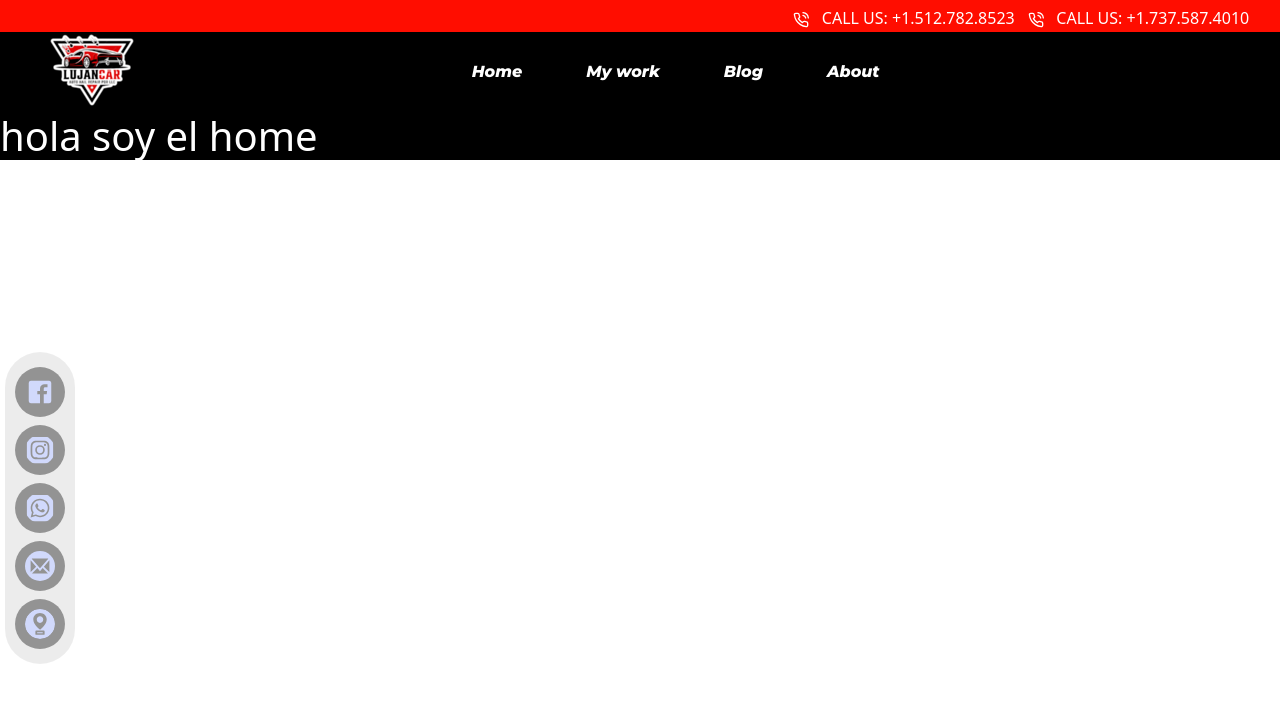
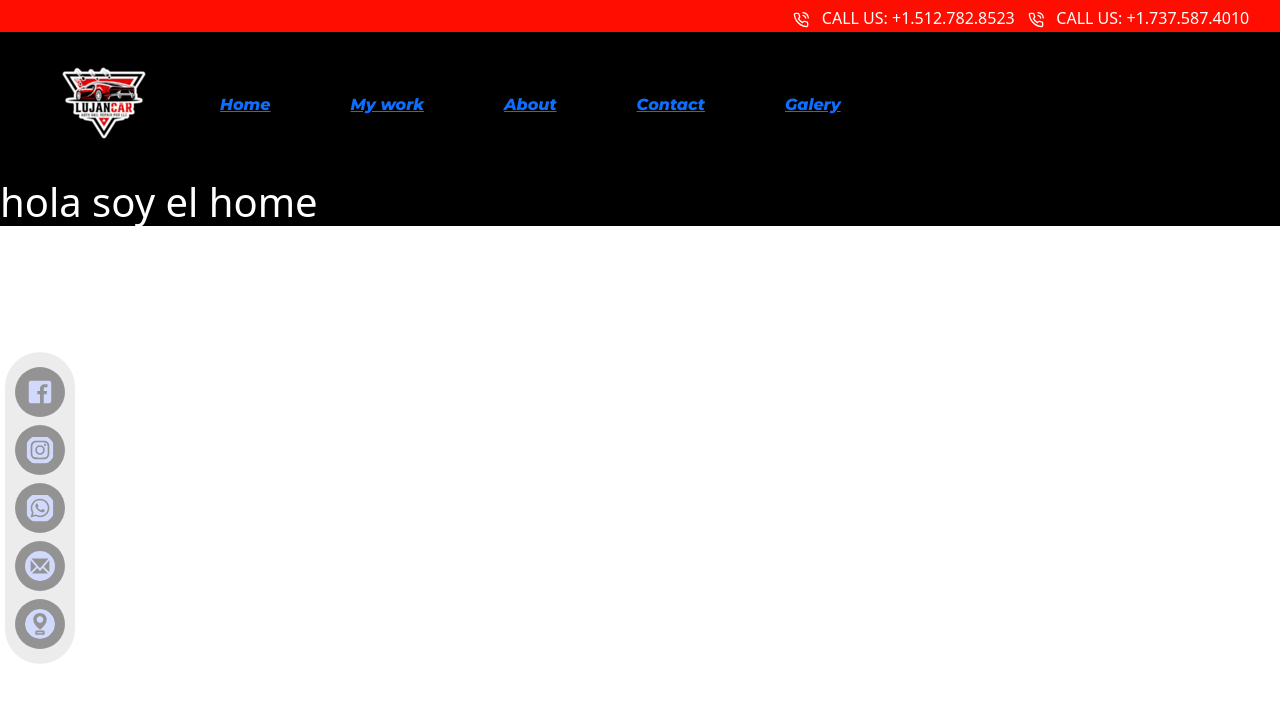
Before and after one commit to DoangCespedes/Lujancar, a React (Vite) app: page / in a window 1280 px wide. Shown: the top 702 px of the page. Built offline with nearby package versions, Linux system fonts and the light colour scheme.

Commit message:
cambiando el navbar

```diff
--- a/src/Core/infrastructure/components/navBar/NavBar.jsx
+++ b/src/Core/infrastructure/components/navBar/NavBar.jsx
@@ -1,19 +1,17 @@
-import { useRef,useState } from "react";
-import { FaBars, FaTimes } from "react-icons/fa";
+// import { useRef,useState } from "react";
+// import { FaBars, FaTimes } from "react-icons/fa";
+import Container from 'react-bootstrap/Container';
+import Nav from 'react-bootstrap/Nav';
+import Navbar from 'react-bootstrap/Navbar';
+import NavDropdown from 'react-bootstrap/NavDropdown';
+
 import {FiPhoneCall} from "react-icons/fi";
 import { NavLink } from "react-router-dom";
 import logo from '../../../../assets/logo.png';
 import "./Style.css";
 
 export const NavBar= () => {
-    const navRef = useRef();
 
-    const [active, setActive] = useState(true)
-    const showNavBar = () => {
-        navRef.current.classList.toggle("responsive_nav");
-        setActive(false)
-        setActive(true)
-    }
 
   return (
     <>
@@ -21,29 +19,45 @@ export const NavBar= () => {
         <p className="red-top"> <span><FiPhoneCall/></span> CALL US: +1.512.782.8523 <span><FiPhoneCall/></span> CALL US: +1.737.587.4010</p>
         </div>
         <header>
-            {/* <h3  className="logo">Logo</h3> */}
-            <img src={logo} alt='log' className="logo"/>
-            <nav ref={navRef}>
-                <NavLink to='/'>Home</NavLink>
-                <NavLink to='/mywork'>My work</NavLink>
-                {active === false &&
-                    <img src={logo} alt='log' className="logo"/>
-                }
-                <NavLink to='/'>Blog</NavLink>
-                <NavLink to='/about'>About</NavLink>
-                <button onClick={showNavBar} className="nav-btn nav-close-btn">
-                    {active === false &&
-                        <FaTimes/>
-                    }
-                </button>
+            <Navbar expand="lg" >
+                <Container>
+                    <Navbar.Brand>
+                        <img src={logo} alt='log' className="logo"/>
+                    </Navbar.Brand>
+                    <Navbar.Toggle aria-controls="basic-navbar-nav" />
+                    <Navbar.Collapse id="basic-navbar-nav">
+                    <Nav className="me-auto">
+                        <Nav.Link className='links'>
+                            <NavLink to='/'>Home</NavLink>
+                        </Nav.Link>
+                        <Nav.Link className='links'>
+                            <NavLink to='/mywork'>My work</NavLink>
+                        </Nav.Link>
+                        <Nav.Link className='links'>
+                            <NavLink to='/about'>About</NavLink>
+                        </Nav.Link>
+                        <Nav.Link className='links'>
+                            <NavLink to='/contact'>Contact</NavLink>
+                        </Nav.Link>
+                        <Nav.Link className='links'>
+                            <NavLink to='/galery'>Galery</NavLink>
+                        </Nav.Link>
 
-            </nav>
-
-            <button onClick={showNavBar} className="nav-btn">
-                {active === true &&
-                    <FaBars/>
-                }
-            </button>
+                        {/* <NavDropdown title="Dropdown" id="basic-nav-dropdown">
+                        <NavDropdown.Item href="#action/3.1">Action</NavDropdown.Item>
+                        <NavDropdown.Item href="#action/3.2">
+                            Another action
+                        </NavDropdown.Item>
+                        <NavDropdown.Item href="#action/3.3">Something</NavDropdown.Item>
+                        <NavDropdown.Divider />
+                        <NavDropdown.Item href="#action/3.4">
+                            Separated link
+                        </NavDropdown.Item>
+                        </NavDropdown> */}
+                    </Nav>
+                    </Navbar.Collapse>
+                </Container>
+            </Navbar>
         </header>
     </>
   )
--- a/src/Core/infrastructure/components/navBar/Style.css
+++ b/src/Core/infrastructure/components/navBar/Style.css
@@ -36,23 +36,25 @@ header{
     align-items: center;
     justify-content: space-between;
     text-align: center;
-    height: 5rem;
+    /* height: 5rem; */
     padding: 0 2rem;
     background-color: var(--mainColor);
     color: var(--textColor);
     font-family: 'Montserrat', sans-serif;
+    text-decoration: none;
 }
 
 
 
-nav a {
+header .links {
     margin: 0 2rem;
     color: var(--textColor);
     text-decoration: none;
 }
 
-nav a:hover {
+header .links:hover {
     color: var(--secondaryColor);
+
 }
 
 header .nav-btn{
@@ -67,7 +69,7 @@ header .nav-btn{
     font-size: 1.8rem;
 }
 
-@media only screen and (max-width: 1024px){
+/* @media only screen and (max-width: 1024px){
 
     .red-top{
         display: flex;
@@ -117,4 +119,4 @@ header .nav-btn{
         font-size: 1.5rem;
 
     }
-}
+} */
--- a/src/main.jsx
+++ b/src/main.jsx
@@ -6,6 +6,10 @@ import { About } from './views/About/About'
 import './index.css'
 import { MyWork } from './views/MyWork/MyWork';
 import { Home } from './views/Home/Home';
+import { Contact } from './views/contact/Contact';
+import { Galery } from './views/galery/Galery';
+import { ErrorPage } from './Core/infrastructure/pages/ErrorPage/ErrorPage';
+
 
 ReactDOM.createRoot(document.getElementById('root')).render(
   <React.StrictMode>
@@ -15,6 +19,9 @@ ReactDOM.createRoot(document.getElementById('root')).render(
           <Route index element={<Home/>} />
           <Route path="/about" element={<About/>}/>
           <Route path="/mywork" element={<MyWork/>}/>
+          <Route path="/contact" element={<Contact/>}/>
+          <Route path="/galery" element={<Galery/>}/>
+          <Route path="/*" element={<ErrorPage/>}/>
         </Route>
       </Routes>
     </BrowserRouter>
--- /dev/null
+++ b/src/views/contact/Contact.jsx
@@ -0,0 +1,7 @@
+import React from 'react'
+
+export const Contact = () => {
+  return (
+    <div>Contact</div>
+  )
+}
--- /dev/null
+++ b/src/views/galery/Galery.jsx
@@ -0,0 +1,7 @@
+import React from 'react'
+
+export const Galery = () => {
+  return (
+    <div>Galery</div>
+  )
+}
```
Also changed, not shown: src/views/contact/Style.css (added), src/views/galery/Style.css (added).
